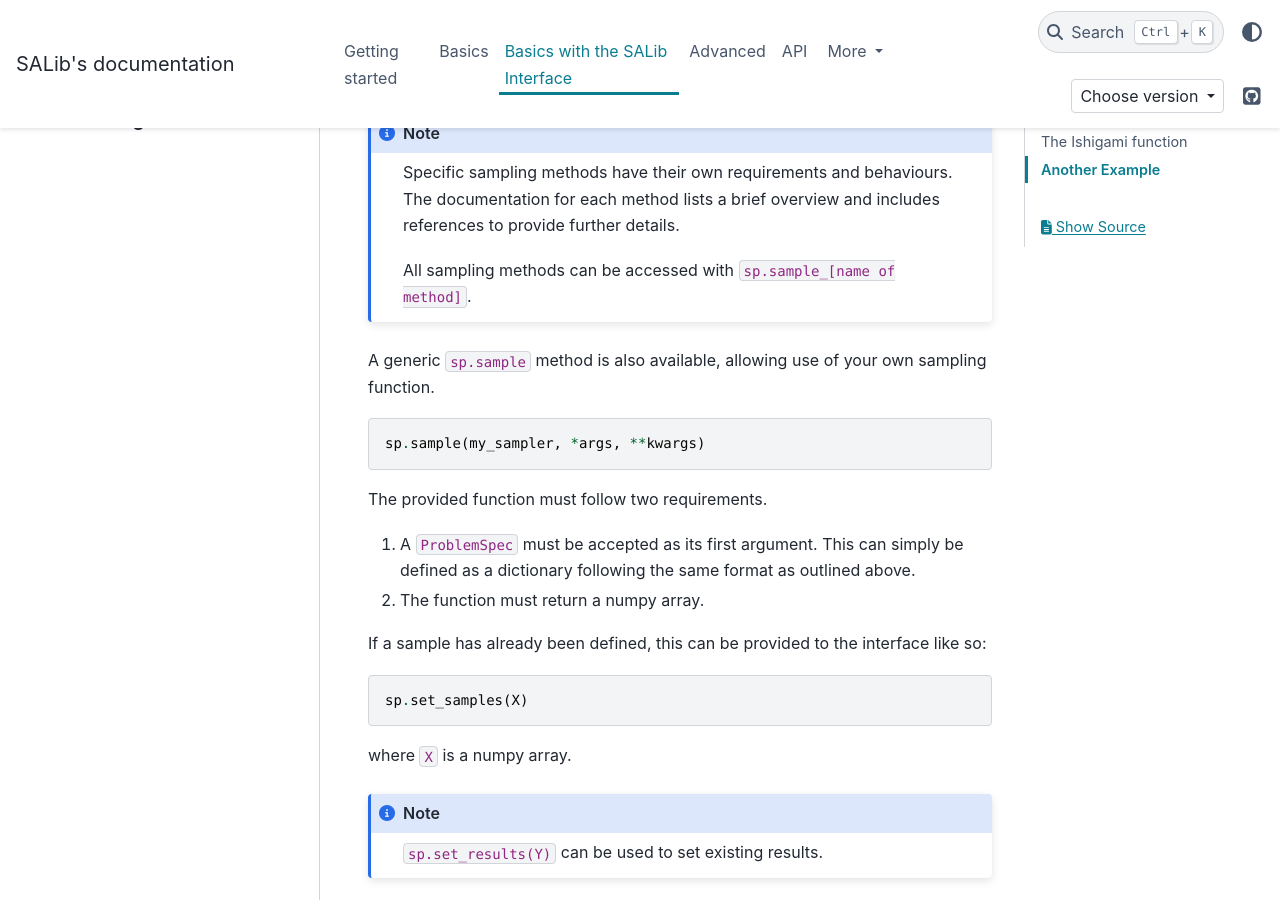
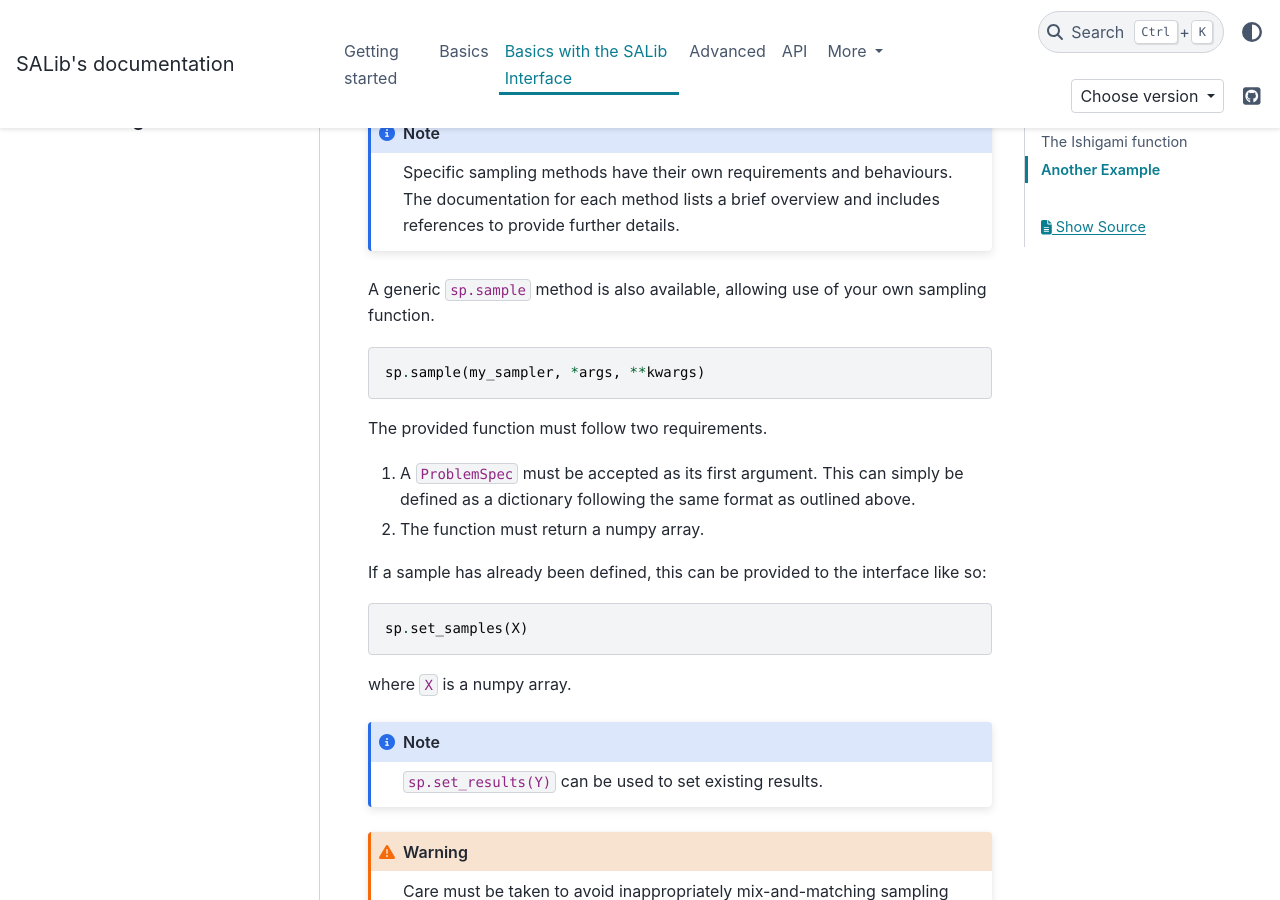
Before and after one commit to SALib/SALib, a Sphinx documentation site: the page built from docs/basics_with_interface.rst, in a window 1280 px wide and 900 px high, scrolled down 3757 px. Built offline with Sphinx 7.4.7 and the PyData theme 0.15.4, drawn with Linux system fonts in a browser that asks for light colours; pages that are not in the unit, such as notebooks, are missing from menus; comment, search, counter and statistics services are not loaded.

Commit message:
Remove note as it is similar to one close by

```diff
--- a/docs/basics_with_interface.rst
+++ b/docs/basics_with_interface.rst
@@ -183,8 +183,6 @@ second-order indices, resulting in a smaller sample matrix with
     Specific sampling methods have their own requirements and behaviours.
     The documentation for each method lists a brief overview and includes
     references to provide further details.
-
-    All sampling methods can be accessed with :code:`sp.sample_[name of method]`.
 
 
 A generic :code:`sp.sample` method is also available, allowing use of your own
```
